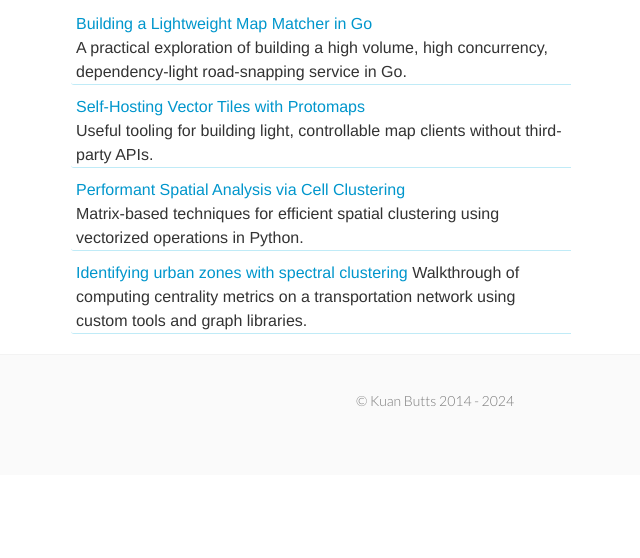
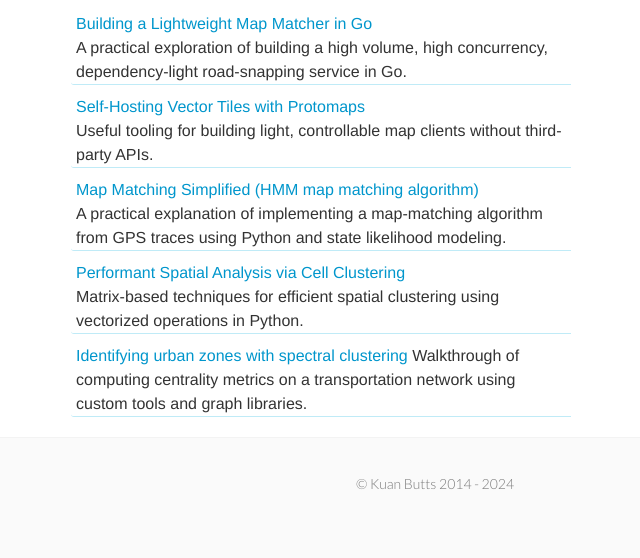
Before and after one commit to kuanb/kuanb.github.io, a Jekyll site: the page built from index.html, in a window 1280 px wide. Shown: the part 909-1467 px from the top of the page, without its empty margins (205-845 px from the left). Built offline with Jekyll 4.4.1, drawn with Linux system fonts in a browser that asks for light colours; before the commit the page ends 1384 px from its top, so only the background shows below that.

Commit message:
fix hyper links

```diff
--- a/index.html
+++ b/index.html
@@ -64,10 +64,13 @@
         Select posts from <a href="http://kuanbutts.com/blog/">blog</a>
       </h4>
       <div class="blog-post">
-        <a href="2020/08/25/simplified-map-matching/">Building a Lightweight Map Matcher in Go</a><br>A practical exploration of building a high volume, high concurrency, dependency-light road-snapping service in Go.
+        <a href="2025/12/25/lightweight-go-router/">Building a Lightweight Map Matcher in Go</a><br>A practical exploration of building a high volume, high concurrency, dependency-light road-snapping service in Go.
       </div>
       <div class="blog-post">
-        <a href="2020/08/25/simplified-map-matching/">Self-Hosting Vector Tiles with Protomaps</a><br>Useful tooling for building light, controllable map clients without third-party APIs.
+        <a href="2023/06/13/protomaps-simple-gh-page-service/">Self-Hosting Vector Tiles with Protomaps</a><br>Useful tooling for building light, controllable map clients without third-party APIs.
+      </div>
+      <div class="blog-post">
+        <a href="2020/08/25/simplified-map-matching/">Map Matching Simplified (HMM map matching algorithm)</a><br>A practical explanation of implementing a map-matching algorithm from GPS traces using Python and state likelihood modeling.
       </div>
       <div class="blog-post">
         <a href="2018/11/09/meshgrids/">Performant Spatial Analysis via Cell Clustering</a><br>Matrix-based techniques for efficient spatial clustering using vectorized operations in Python.
```
